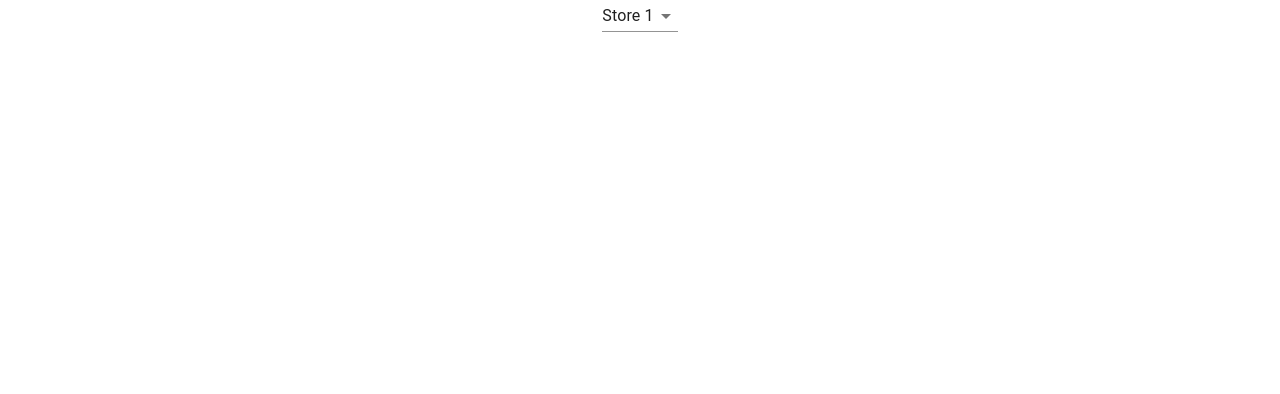
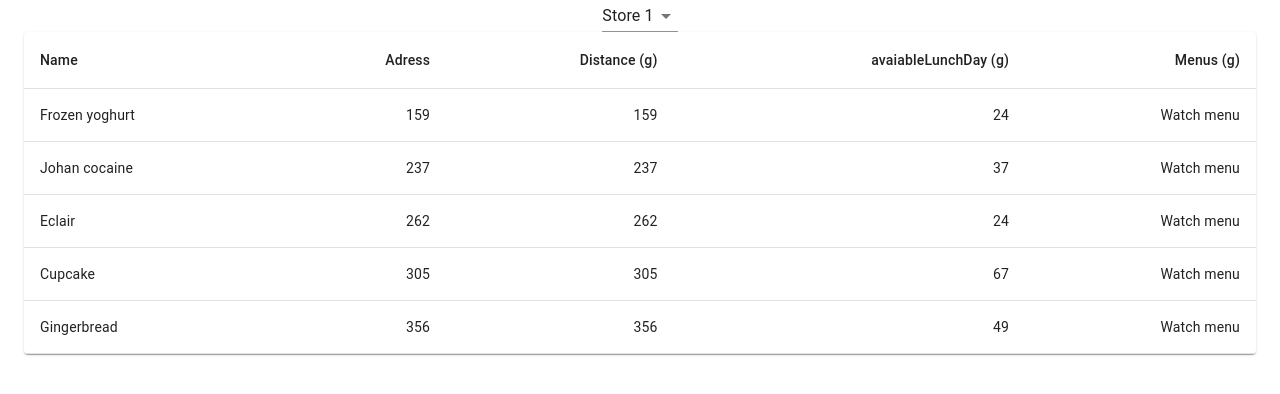
Before and after one commit to rasilvap/spot-full-sack, a React (Create React App) app in the folder client/: page / in a window 1280 px wide. Shown: the top 394 px of the page. Built offline with nearby package versions, Linux system fonts and the light colour scheme.

Commit message:
RS: starving-App: Added the storedetails component.

```diff
--- a/client/src/component/store/store.js
+++ b/client/src/component/store/store.js
@@ -3,6 +3,7 @@ import React from 'react';
 
 
 const Store = props => {
+    console.log("props1:" + props.value)
     return (
       <div>
         <Container>
--- /dev/null
+++ b/client/src/component/storeDetail/storeDetails.js
@@ -0,0 +1,61 @@
+import React from 'react';
+import { makeStyles } from '@material-ui/core/styles';
+import Table from '@material-ui/core/Table';
+import TableBody from '@material-ui/core/TableBody';
+import TableCell from '@material-ui/core/TableCell';
+import TableContainer from '@material-ui/core/TableContainer';
+import TableHead from '@material-ui/core/TableHead';
+import TableRow from '@material-ui/core/TableRow';
+import Paper from '@material-ui/core/Paper';
+
+const useStyles = makeStyles({
+  table: {
+    minWidth: 650,
+  },
+});
+
+function createData(name, adress, distance, avaiableLunchDay, menu) {
+  return { name, adress, distance, avaiableLunchDay, menu };
+}
+
+const rows = [
+  createData('Frozen yoghurt', 159, 6.0, 24, 'Watch menu'),
+  createData('Johan cocaine', 237, 9.0, 37, 'Watch menu'),
+  createData('Eclair', 262, 16.0, 24, 'Watch menu'),
+  createData('Cupcake', 305, 3.7, 67, 'Watch menu'),
+  createData('Gingerbread', 356, 16.0, 49, 'Watch menu'),
+];
+
+const SimpleTable = props =>  {
+  const classes = useStyles();
+  console.log("propp =" + props.value)
+  return (
+    <TableContainer component={Paper}>
+      <Table className={classes.table} aria-label="simple table">
+        <TableHead>
+          <TableRow>
+            <TableCell>Name</TableCell>
+            <TableCell align="right">Adress</TableCell>
+            <TableCell align="right">Distance&nbsp;(g)</TableCell>
+            <TableCell align="right">avaiableLunchDay&nbsp;(g)</TableCell>
+            <TableCell align="right">Menus&nbsp;(g)</TableCell>
+          </TableRow>
+        </TableHead>
+        <TableBody>
+          {rows.map(row => (
+            <TableRow key={row.name}>
+              <TableCell component="th" scope="row">
+                {row.name}
+              </TableCell>
+              <TableCell align="right">{row.adress}</TableCell>
+              <TableCell align="right">{row.adress}</TableCell>
+              <TableCell align="right">{row.avaiableLunchDay}</TableCell>
+              <TableCell align="right">{row.menu}</TableCell>
+            </TableRow>
+          ))}
+        </TableBody>
+      </Table>
+    </TableContainer>
+  );
+}
+export default SimpleTable;
--- a/client/src/container/StoreBuilder.js
+++ b/client/src/container/StoreBuilder.js
@@ -1,12 +1,16 @@
 import { Container, Grid, MenuItem } from '@material-ui/core';
 import React, { Component } from 'react';
 import Store from '../component/store/store'
+import StoreDetails from "../component/storeDetail/storeDetails";
+
+function createData(name, adress, distance, avaiableLunchDay, menu) {
+    return { name, adress, distance, avaiableLunchDay, menu };
+}
 
 class StoreBuilder extends Component {
 
-   constructor(props) {
-    super(props);
-       this.state = {
+
+    state = {
         DivisionState: 'Store 1',
         DivisionData: [
             {
@@ -21,21 +25,30 @@ class StoreBuilder extends Component {
                 id: 3,
                 divDeptShrtDesc: 'Store 3'
             }
+        ],
+        sotoresDetails: [
+            createData('Frozen yoghurt', 159, 6.0, 24, 'Watch menu'),
+            createData('Johan cocaine', 237, 9.0, 37, 'Watch menu'),
+            createData('Eclair', 262, 16.0, 24, 'Watch menu'),
+            createData('Cupcake', 305, 3.7, 67, 'Watch menu'),
+            createData('Gingerbread', 356, 16.0, 49, 'Watch menu'),
         ]
     }
-    this.renderDivisionOptions = this.renderDivisionOptions.bind(this);
-    }
+    //  this.renderDivisionOptions = this.renderDivisionOptions.bind(this);
 
-    handleChangeDivision = event =>{
+
+
+    handleChangeDivision = event => {
         this.setState({ DivisionState: event.target.value });
         console.log("Eventing..")
     }
 
-
-    renderDivisionOptions() {
+    renderDivisionOptions = () => {
         return this.state.DivisionData.map((dt, i) => {
             return (
-            <MenuItem key={i} value={dt.divDeptShrtDesc}>
+                <MenuItem
+                    key={i}
+                    value={dt.divDeptShrtDesc}>
                     {dt.divDeptShrtDesc}
                 </MenuItem>
             );
@@ -51,7 +64,9 @@ class StoreBuilder extends Component {
                             value={this.state.DivisionState}
                             onChange={this.handleChangeDivision}
                             render={this.renderDivisionOptions}
-                />
+                        /></Grid>
+                    <Grid>
+                        <StoreDetails value={this.state.DivisionState}></StoreDetails>
                     </Grid>
                 </Container>
             </div>
```
Also changed, not shown: client/src/component/menu/menu.js (added). Lines whose indentation alone changed are shown as unchanged.
